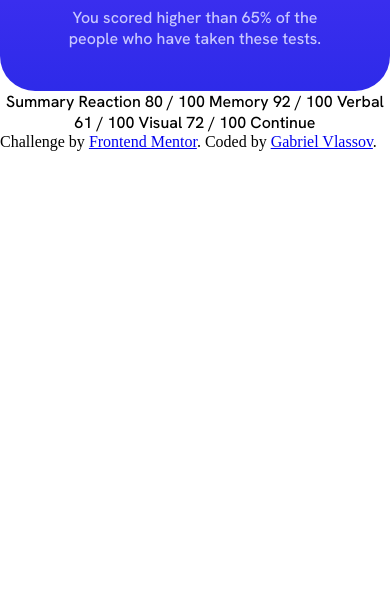
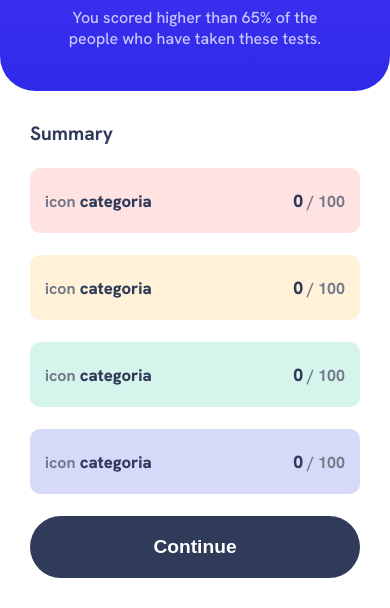
Before and after one commit to Gabriel-Vlas/result-summary, a plain HTML site: page index.html in a window 390 px wide. Shown: the part 284-892 px from the top of the page. Before the commit the page ends 844 px from the top, so only its background shows below. Drawn offline with Linux system fonts and the light colour scheme.

Commit message:
Finalizado Css - Mobile

```diff
--- a/css/style.css
+++ b/css/style.css
@@ -4,11 +4,6 @@
     /* INICIO DA CONFIGURAÇÃO DO CABEÇALHO DE PONTUAÇÃO */
     main {
         font-family: 'Hanken Grotesk', sans-serif;
-        display: flex;
-        flex-direction: column;
-        text-align: center;
-        /* justify-content: center;
-        align-items: center; */
     }
 
     header#result {
@@ -17,6 +12,9 @@
         border-bottom-left-radius: 35px;
         border-bottom-right-radius: 35px;
         background-image: linear-gradient(hsl(252, 100%, 61%), hsl(241, 81%, 54%));
+        display: flex;
+        flex-direction: column;
+        text-align: center;
     }
 
     #you-result {
@@ -52,28 +50,104 @@
         display: block;
     }
 
-    section#result-text{
+    section#result-text {
         display: flex;
         flex-direction: column;
         justify-content: center;
         align-items: center;
     }
 
-    section#result-text h2{
-        color:hsl(0, 0%, 100%);
+    section#result-text h2 {
+        color: hsl(0, 0%, 100%);
         font-weight: 500;
         font-size: 1.5em;
     }
 
-    section#result-text p{
+    section#result-text p {
         max-width: 290px;
-        color:hsl(241, 100%, 89%);
+        color: hsl(241, 100%, 89%);
         font-weight: 500;
         font-size: 1em;
         margin-top: 10px;
     }
 
-
     /* FINAL DA CONFIGURAÇÃO DO CABEÇALHO DE PONTUAÇÃO */
 
+    section#summary {
+        margin: 30px;
+    }
+
+    section#summary h3 {
+        padding-bottom: 22px;
+        font-size: 1.2em;
+        font-weight: 700;
+        color: hsl(224, 30%, 27%);
+    }
+
+    section#summary ul li {
+        border-radius: 10px;
+        height: 65px;
+        margin-bottom: 22px;
+        display: flex;
+        align-items: center;
+        justify-content: space-between;
+    }
+
+    section#summary ul li#reaction {
+        background: hsla(0, 100%, 67%, 0.17);
+    }
+
+    section#summary ul li#memory {
+        background: hsla(39, 100%, 56%, 0.17)
+    }
+
+    section#summary ul li#verbal {
+        background: hsla(166, 100%, 37%, 0.17)
+    }
+
+    section#summary ul li#visual {
+        background: hsla(234, 85%, 45%, 0.17)
+    }
+
+    section#summary ul li span {
+        font-weight: 700;
+        font-size: 1em;
+        color: hsl(224, 9%, 49%);
+    }
+
+    section#summary ul li span.summary-score {
+        font-weight: 800;
+        font-size: 1.1em;
+        color: hsl(224, 30%, 27%);
+    }
+
+    section#summary ul li span.summary-categoria {
+        font-weight: 800;
+        font-size: 1.05em;
+        color: hsl(224, 30%, 27%);
+    }
+
+    .left {
+        margin-left: 15px;
+    }
+
+    .rigth {
+        margin-right: 15px;
+    }
+
+    button.btn {
+        width: 100%;
+        font-weight: 700;
+        font-size: 1.2em;
+        color: hsl(0, 0%, 100%);
+        background-color: hsl(224, 30%, 27%);
+        border: none;
+        border-radius: 50px;
+        padding: 20px;
+    }
+
 }
+
+button.btn:hover {
+    background-image: linear-gradient(hsla(256, 72%, 46%, 1), hsl(241, 81%, 54%));
+}
--- a/index.html
+++ b/index.html
@@ -34,28 +34,56 @@
         <p>You scored higher than 65% of the people who have taken these tests.</p>
       </section>
     </header>
-
-    Summary
-
-    Reaction
-    80 / 100
-
-    Memory
-    92 / 100
-
-    Verbal
-    61 / 100
-
-    Visual
-    72 / 100
-
-    Continue
-
+    <section id="summary">
+      <h3>Summary</h3>
+      <ul>
+        <li id="reaction">
+          <div class="left">
+            <span id="icon-reaction">icon</span>
+            <span id="categoria" class="summary-categoria">categoria</span>
+          </div>
+          <div class="rigth">
+            <span id="score-number" class="summary-score">0</span>
+            <span>/ 100</span>
+          </div>
+        </li>
+        <li id="memory">
+          <div class="left">
+            <span id="icon-memory">icon</span>
+            <span id="categoria" class="summary-categoria">categoria</span>
+          </div>
+          <div class="rigth">
+            <span id="score-number" class="summary-score">0</span>
+            <span>/ 100</span>
+          </div>
+        </li>
+        <li id="verbal">
+          <div class="left">
+            <span id="icon-verbal">icon</span>
+            <span id="categoria" class="summary-categoria">categoria</span>
+          </div>
+          <div class="rigth">
+            <span id="score-number" class="summary-score">0</span>
+            <span>/ 100</span>
+          </div>
+        </li>
+        <li id="visual">
+          <div class="left">
+            <span id="icon-visual">icon</span>
+            <span id="categoria" class="summary-categoria">categoria</span>
+          </div>
+          <div class="rigth">
+            <span id="score-number" class="summary-score">0</span>
+            <span>/ 100</span>
+          </div>
+        </li>
+      </ul>
+      <button class="btn">
+        Continue
+      </button>
+    </section>
   </main>
-  <div class="attribution">
-    Challenge by <a href="https://www.frontendmentor.io?ref=challenge" target="_blank">Frontend Mentor</a>.
-    Coded by <a href="#">Gabriel Vlassov</a>.
-  </div>
+  <script src="./js/script.js"></script>
 </body>
 
 </html>
```
Also changed, not shown: js/script.js (added).
